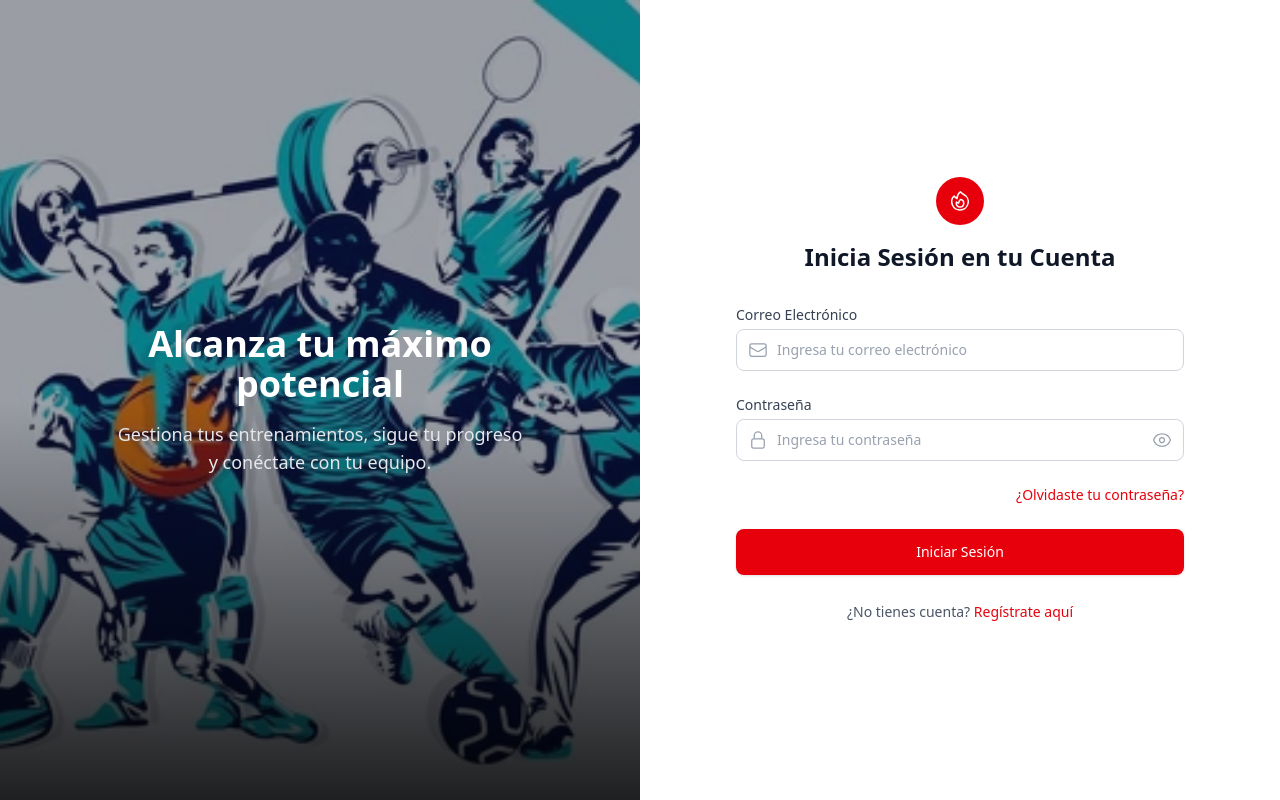
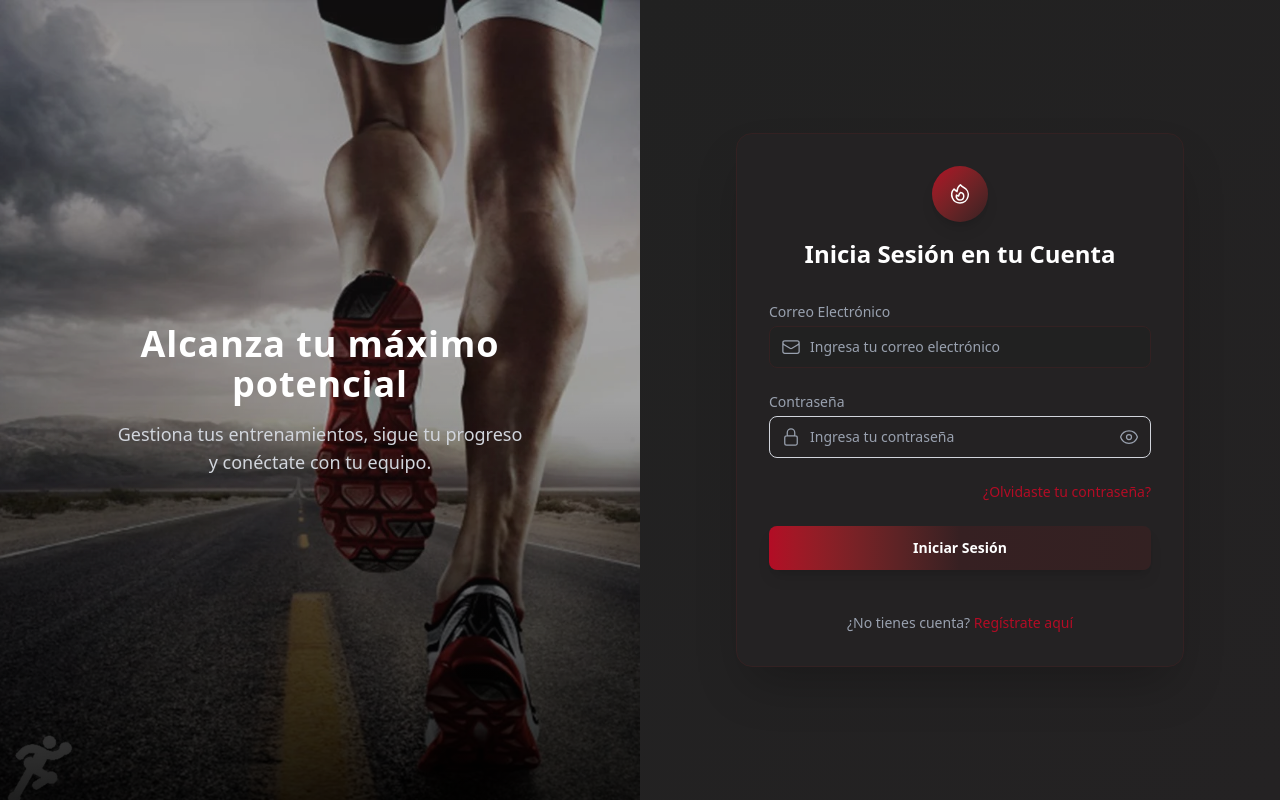
Before and after one commit to esteban-ll-aguilar/sports-athletics-module, a React (Vite) app in the folder athletics_vite_ui/: page /login in a window 1280 px wide. Built offline with nearby package versions, Linux system fonts and the light colour scheme; no server answers.

Commit message:
Modificacion de colores Interfaz Login

```diff
--- a/athletics_vite_ui/src/modules/auth/ui/pages/LoginPage.jsx
+++ b/athletics_vite_ui/src/modules/auth/ui/pages/LoginPage.jsx
@@ -1,7 +1,7 @@
 import React, { useState } from 'react';
 import { useNavigate, Link } from 'react-router-dom';
 import authService from '../../services/auth_service';
-import loginImage from '@assets/images/auth/login.webp';
+import loginImage from '@assets/images/auth/login2.webp';
 import VerificationModal from '../widgets/VerificationModal';
 
 const LoginPage = () => {
@@ -59,7 +59,8 @@ const LoginPage = () => {
     };
 
     return (
-        <div className="flex h-screen w-full bg-white">
+        //fondo degradado//
+        <div className="flex h-screen w-full bg-gradient-to-br from-[#242223] via-[#212121] to-black">
             <VerificationModal
                 isOpen={showVerificationModal}
                 onClose={() => setShowVerificationModal(false)}
@@ -68,8 +69,8 @@ const LoginPage = () => {
             />
 
             {/* Left Side - Image & Text */}
-            <div className="hidden lg:flex w-1/2 relative bg-gray-900 text-white items-center justify-center overflow-hidden">
-                <div className="absolute inset-0 z-0">
+            <div className="hidden lg:flex w-1/2 relative text-white items-center justify-center overflow-hidden bg-[#242223]">
+                <div className="absolute inset-0 bg-gradient-to-t from-black/90 via-black/40 to-transparent">
                     {/* Placeholder for the image from the design. Using a generic athletic image for now. */}
                     <img
                         src={loginImage}
@@ -80,25 +81,30 @@ const LoginPage = () => {
                 </div>
 
                 <div className="relative z-10 p-12 text-center max-w-lg">
-                    <h1 className="text-4xl font-bold mb-4">Alcanza tu máximo potencial</h1>
-                    <p className="text-lg text-gray-200">
+                    <h1 className="text-4xl font-extrabold mb-4 tracking-wide">
+                        Alcanza tu máximo potencial
+                    </h1>
+                    <p className="text-lg text-gray-300">
                         Gestiona tus entrenamientos, sigue tu progreso y conéctate con tu equipo.
                     </p>
+
                 </div>
             </div>
 
             {/* Right Side - Login Form */}
-            <div className="w-full lg:w-1/2 flex items-center justify-center p-8 lg:p-16">
-                <div className="w-full max-w-md">
+            <div className="w-full lg:w-1/2 flex items-center justify-center p-8 lg:p-16 bg-gradient-to-br from-[#212121] to-[#242223]">
+                <div className="w-full max-w-md bg-[#242223] rounded-2xl shadow-2xl p-8 border border-[#332122]">
                     <div className="text-center mb-8">
-                        <div className="mx-auto w-12 h-12 bg-red-600 rounded-full flex items-center justify-center mb-4 text-white">
+                        <div className="mx-auto w-14 h-14 bg-gradient-to-br from-[#b30c25] to-[#362022] rounded-full flex items-center justify-center mb-4 text-white shadow-lg">
                             {/* Simple Icon */}
                             <svg xmlns="http://www.w3.org/2000/svg" fill="none" viewBox="0 0 24 24" strokeWidth={1.5} stroke="currentColor" className="w-6 h-6">
                                 <path strokeLinecap="round" strokeLinejoin="round" d="M15.362 5.214A8.252 8.252 0 0112 21 8.25 8.25 0 016.038 7.048 8.287 8.287 0 009 9.6a8.983 8.983 0 013.361-6.867 8.21 8.21 0 003 2.48z" />
                                 <path strokeLinecap="round" strokeLinejoin="round" d="M12 18a3.75 3.75 0 00.495-7.467 5.99 5.99 0 00-1.925 3.546 5.974 5.974 0 01-2.133-1.001A3.75 3.75 0 0012 18z" />
                             </svg>
                         </div>
-                        <h2 className="text-2xl font-bold text-gray-900">Inicia Sesión en tu Cuenta</h2>
+                        <h2 className="text-2xl font-bold text-white">
+                            Inicia Sesión en tu Cuenta
+                        </h2>
                     </div>
 
                     <form onSubmit={handleSubmit} className="space-y-6">
@@ -114,7 +120,7 @@ const LoginPage = () => {
                         )}
 
                         <div>
-                            <label htmlFor="email" className="block text-sm font-medium text-gray-700 mb-1">
+                            <label htmlFor="email" className="block text-sm font-medium text-gray-400 mb-1">
                                 Correo Electrónico
                             </label>
                             <div className="relative">
@@ -127,7 +133,12 @@ const LoginPage = () => {
                                     id="email"
                                     type="email"
                                     required
-                                    className="block w-full pl-10 pr-3 py-2.5 border border-gray-300 rounded-lg focus:ring-red-500 focus:border-red-500 text-gray-900 placeholder-gray-400 sm:text-sm"
+                                    className="block w-full pl-10 pr-3 py-2.5
+                                    bg-[#212121] text-white
+                                    border border-[#332122] rounded-lg
+                                    placeholder-gray-400
+                                    focus:ring-[#b30c25] focus:border-[#b30c25]
+                                    sm:text-sm "
                                     placeholder="Ingresa tu correo electrónico"
                                     value={email}
                                     onChange={(e) => setEmail(e.target.value)}
@@ -136,7 +147,7 @@ const LoginPage = () => {
                         </div>
 
                         <div>
-                            <label htmlFor="password" className="block text-sm font-medium text-gray-700 mb-1">
+                            <label htmlFor="password" className="block text-sm font-medium text-gray-400 mb-1">
                                 Contraseña
                             </label>
                             <div className="relative">
@@ -174,22 +185,26 @@ const LoginPage = () => {
                         </div>
 
                         <div className="flex items-center justify-end">
-                            <Link to="/forgot-password" className="text-sm font-medium text-red-600 hover:text-red-500">
+                            <Link to="/forgot-password" className="text-sm font-medium text-[#b30c25] hover:text-red-400 transition"
+                            >
                                 ¿Olvidaste tu contraseña?
                             </Link>
+
                         </div>
 
                         <button
                             type="submit"
                             disabled={loading}
-                            className="w-full flex justify-center py-3 px-4 border border-transparent rounded-lg shadow-sm text-sm font-medium text-white bg-red-600 hover:bg-red-700 focus:outline-none focus:ring-2 focus:ring-offset-2 focus:ring-red-500 disabled:opacity-50 disabled:cursor-not-allowed transition-colors"
+                            className=" w-full py-3 px-4 rounded-lg text-sm font-semibold text-white bg-gradient-to-r from-[#b30c25] via-[#362022] to-[#332122]  hover:brightness-110
+                            focus:ring-2 focus:ring-[#b30c25] disabled:opacity-50 disabled:cursor-not-allowed  transition-all duration-300 shadow-lg "
                         >
+
                             {loading ? 'Iniciando sesión...' : 'Iniciar Sesión'}
                         </button>
 
                         <div className="text-center mt-4">
-                            <span className="text-sm text-gray-600">¿No tienes cuenta? </span>
-                            <Link to="/register" className="text-sm font-medium text-red-600 hover:text-red-500">
+                            <span className="text-sm text-gray-400">¿No tienes cuenta? </span>
+                            <Link to= "/register" className="text-sm font-medium text-[#b30c25] hover:text-red-400">
                                 Regístrate aquí
                             </Link>
                         </div>
```
Also changed, not shown: athletics_vite_ui/src/assets/images/auth/login2.webp (added), athletics_vite_ui/src/assets/images/auth/login7.jpg (added).
